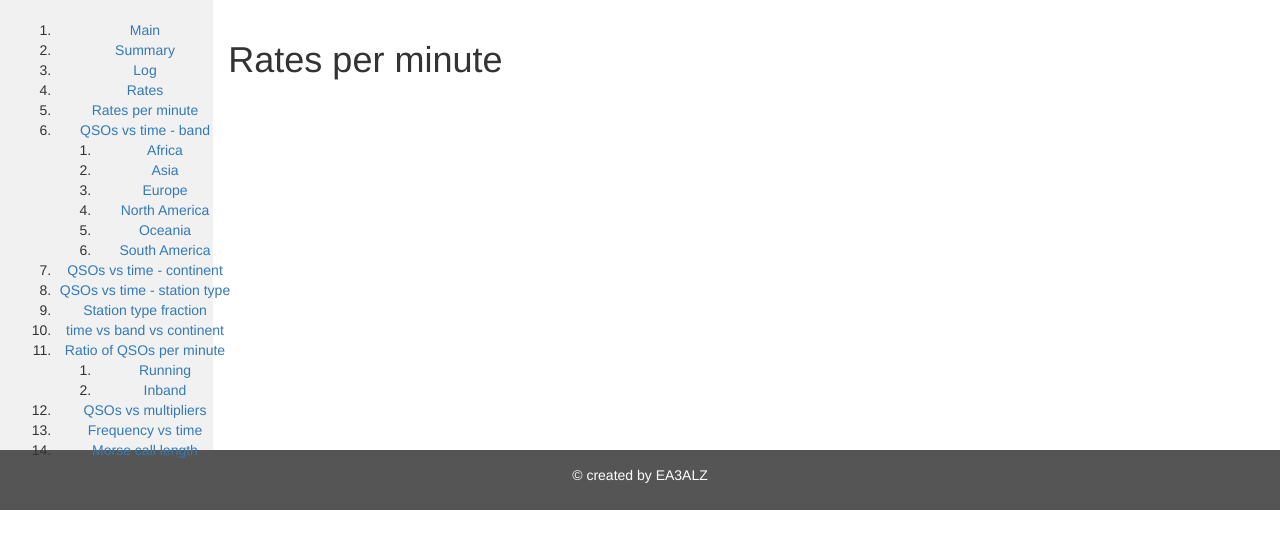
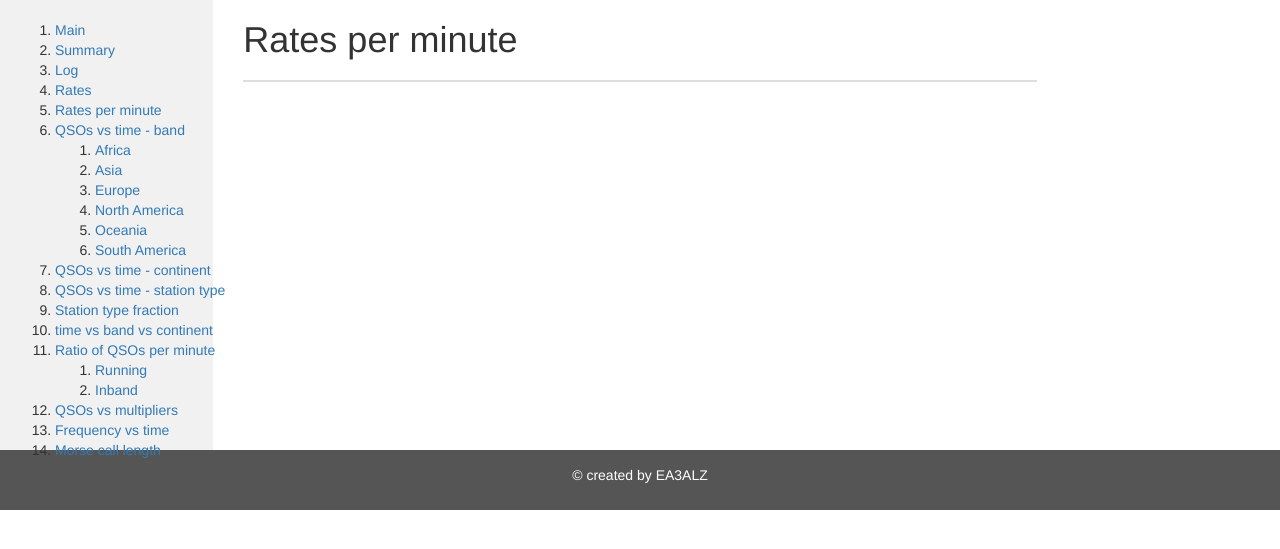
Before and after one commit to rogercaminal/HamToolsManager, a Django app: template ContestAnalyzerOnline/templates/analysis_rate_per_min.html in a window 1280 px wide. Shown: the part 52-601 px from the top of the page. Run offline with Django 3.2, Linux system fonts and the light colour scheme; the template is opened without the code that fills it, so the values that code supplies are empty; parts of the project's set-up code (start-up, migrations or seed data) failed here and were passed over; some libraries are stand-ins or nearby versions.

Commit message:
More changes

```diff
--- a/ContestAnalyzerOnline/contestAnalyzer/plotLibrary/plot_time_vs_band_vs_continent.py
+++ b/ContestAnalyzerOnline/contestAnalyzer/plotLibrary/plot_time_vs_band_vs_continent.py
@@ -48,7 +48,7 @@ class plot_time_vs_band_vs_continent(ContestAnalyzerOnline.contestAnalyzer.plotB
         fig.append_trace(data[4], 3, 1)
         fig.append_trace(data[5], 3, 2)
         fig["layout"].update(
-                title='Stacked Bar with Pandas',
+                title='Band vs time for each continent',
                 xaxis1=dict(title="Hour", nticks=24),
                 xaxis2=dict(title="Hour", nticks=24),
                 xaxis3=dict(title="Hour", nticks=24),
--- a/ContestAnalyzerOnline/templates/analysis_rate_per_min.html
+++ b/ContestAnalyzerOnline/templates/analysis_rate_per_min.html
@@ -2,16 +2,17 @@
 
 {% block content %}
 
-        <div id="mdiv"><div class="gradient">&nbsp; <h1>Rates per minute</h1> </div>
-
-          <table style="margin-top:5px;margin-bottom:10px;" id="mt" class="mtc" width="100%" cellspacing="1" cellpadding="1" border="0">
-            <colgroup> <col width="200px"> <col> </colgroup>
-            <tbody>
+        <div class="container-fluid text-left">
+          <h1>Rates per minute</h1>
+          <table class="table table-hover table-responsive table-condensed table-scrollable">
+            <thead>
               <th></th>
               {% for min in range_mins %}
               <th> {{ min }} </th>
               {% endfor %}
+            </thead>
 
+            <tbody>
               {% for day, hour, rate in listRates %}
                 <tr class="thc">
                   <td><b>{{ hour }}</b></td>
--- a/ContestAnalyzerOnline/templates/layouts/master.html
+++ b/ContestAnalyzerOnline/templates/layouts/master.html
@@ -52,7 +52,7 @@
 
 
 
-    <div class="container-fluid text-center">
+    <div class="container-fluid text-left">
       <div class="row content">
         <div class="col-sm-2 sidenav">
 
```
Also changed, not shown: ContestAnalyzerOnline/templates/analysis_log.html (+5 -3 lines), db.sqlite3.
